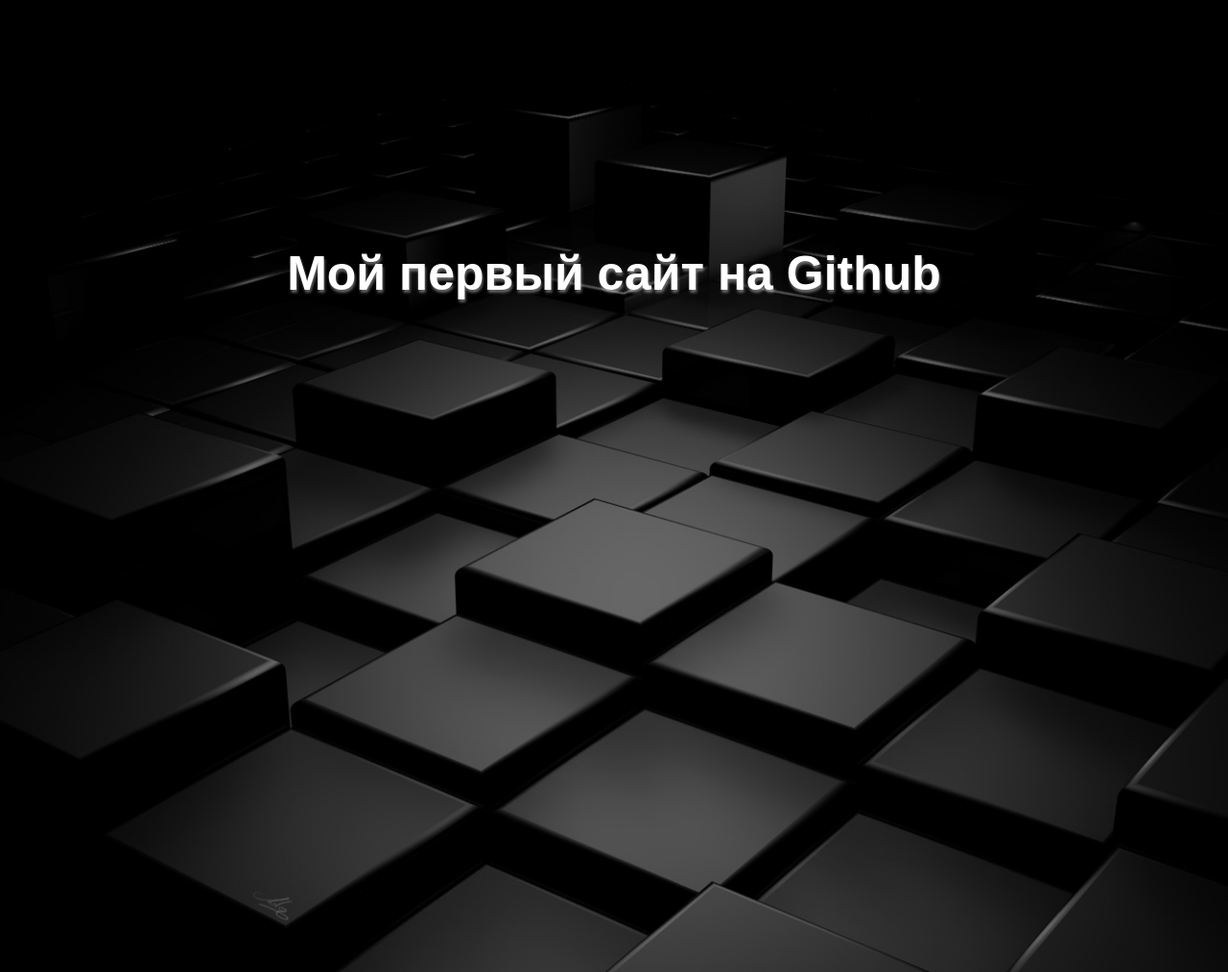
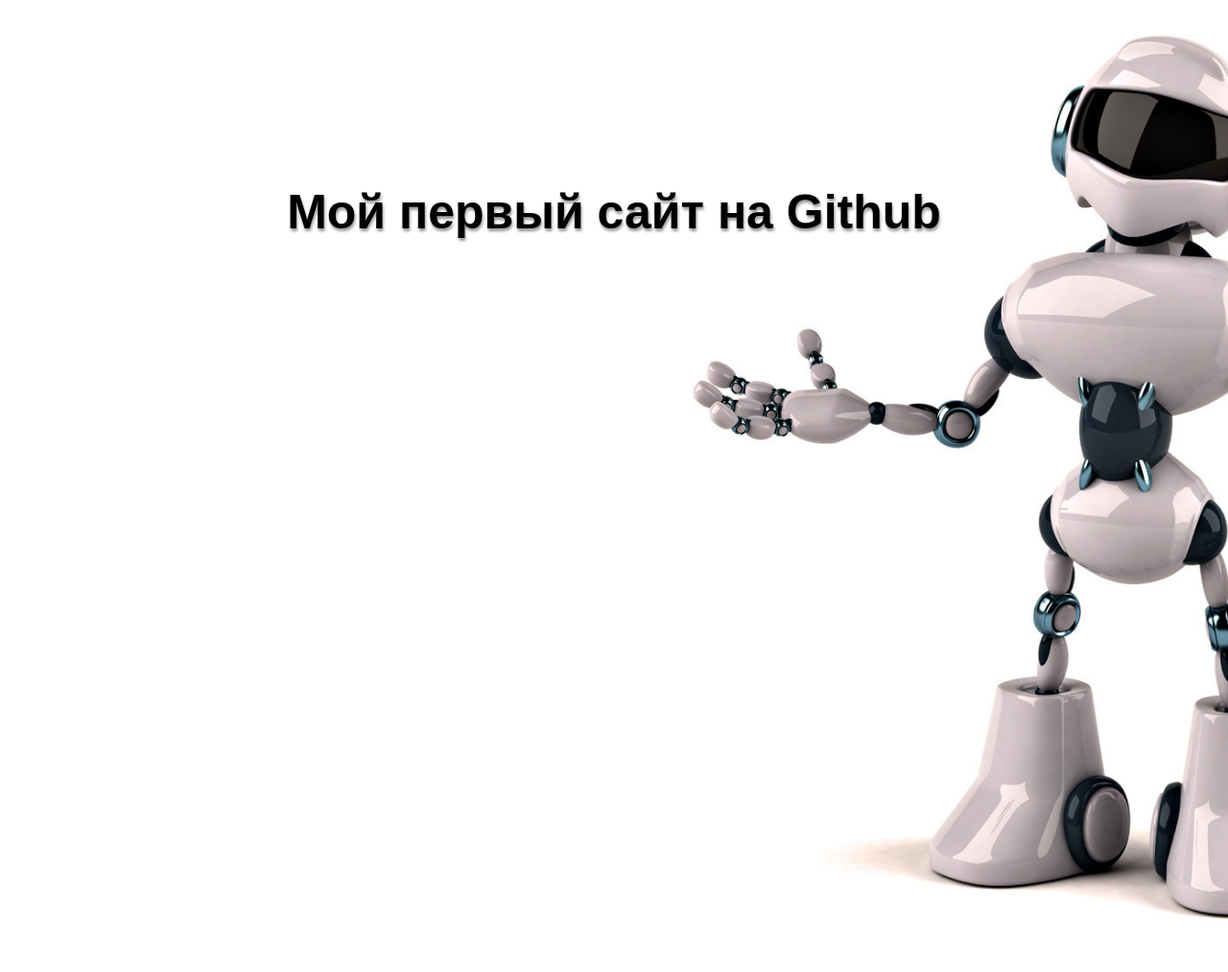
Before and after one commit to spielchen/spielchen.github.io, a plain HTML site: page index.html in a window 1280 px wide. Shown: the top 1013 px of the page at 96% size. After the commit the page ends 992 px from the top, so only its background shows below. Drawn offline with Linux system fonts and the light colour scheme.

Commit message:
фон
изменили фон

```diff
--- a/css/style.css
+++ b/css/style.css
@@ -1,14 +1,14 @@
 body{
 	margin: 0;
-	background: url('../img/elitefon.ru-21758.jpg') no-repeat center center;
+	background: url('../img/bg.jpg') no-repeat center center;
 	background-size: cover;
 	height: 100vh;
 }
 h1{
 	font-size: 50px;
-	margin-top: 20%;
+	margin-top: 15%;
 	text-align: center;
-	color: #fff;
+	color: #000;
 	font-family: sans-serif;
-	text-shadow: 1px 3px 3px rgba(255, 255, 255, .4)
+	text-shadow: 1px 3px 3px rgba(0,0,0, .4)
 }
```
Also changed, not shown: img/bg.jpg (added).
